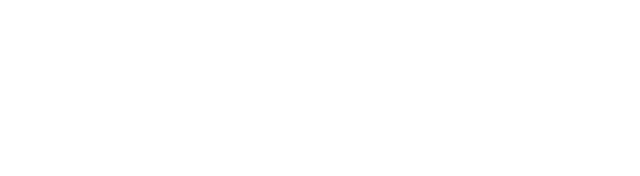
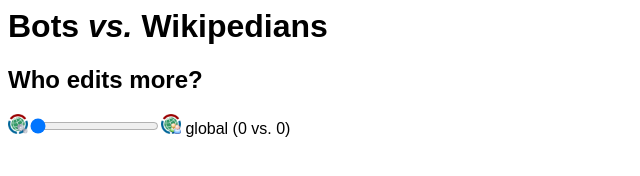
Before and after one commit to tomayac/wikipedia-edits-server-sent-events, a website: page client/index.html in a window 1280 px wide. Shown: the whole page, without its empty margins (0-640 px from the left). Drawn offline with Linux system fonts and the light colour scheme.

Commit message:
Added client-side testing app that consumes SSEs.

```diff
--- a/client/index.html
+++ b/client/index.html
@@ -1,7 +1,11 @@
 <html>
   <head>
+    <title>Bots vs. Wikipedians</title>
+    <link href="main.css" rel="stylesheet" type="text/css"></link>
   </head>
   <body>
+    <h1>Bots <i>vs.</i> Wikipedians</h1>
+    <h2>Who edits more?</h2>
     <script src="wikipedia-edits-sses.js"></script>
   </body>
 </html>
--- /dev/null
+++ b/client/main.css
@@ -0,0 +1,8 @@
+body {
+  font-family: sans-serif;
+  font-size: 12pt;
+}
+
+img {
+  height: 20px;
+}
--- a/client/wikipedia-edits-sses.js
+++ b/client/wikipedia-edits-sses.js
@@ -1,6 +1,74 @@
-var source = new EventSource('http://localhost:8080');
+(function() {
 
-source.addEventListener('message', function(e) {
-  var data = JSON.parse(e.data);
-  document.body.innerHTML += data.language + ':' + data.article + '<br>';
-}, false);
+  var ranges = [];
+  var botsVsWikipedians = {};
+
+  var createStatsPane = function(language, bots, wikipedians) {
+    var div = document.createElement('div');
+    var botsImg = document.createElement('img');
+    botsImg.src = 'machine.png';
+    div.appendChild(botsImg);
+    var range = document.createElement('input');
+    range.type = 'range';
+    div.appendChild(range);
+    range.id = language + '-range';
+    var wikipediansImg = document.createElement('img');
+    wikipediansImg.src = 'man.png';
+    div.appendChild(wikipediansImg);
+    var lang = document.createElement('span');
+    lang.innerHTML = ' ' + language;
+    div.appendChild(lang);
+    var label = document.createElement('label');
+    label.setAttribute('for', '#' + language + '-range');
+    label.id = language + '-label';
+    label.innerHTML = ' (' + bots + ' vs. ' + wikipedians + ')';
+    div.appendChild(label);
+    var fragment = document.createDocumentFragment();
+    fragment.appendChild(div);
+    return fragment;
+  };
+
+  setInterval(function() {
+    var globalBots = 0;
+    var globalWikipedians = 0;
+
+    var updateStats = function(language, bots, wikipedians) {
+      var range = document.querySelector('#' + language + '-range');
+      range.max = bots + wikipedians;
+      range.value = range.max - bots;
+      var label = document.querySelector('#' + language + '-label');
+      label.innerHTML = ' (' + bots + ' vs. ' + wikipedians + ')';
+    };
+
+    ranges.forEach(function(language) {
+      var stats = botsVsWikipedians[language];
+      updateStats(language, stats.bots, stats.wikipedians);
+      globalBots += stats.bots;
+      globalWikipedians += stats.wikipedians;
+    });
+    updateStats('global', globalBots, globalWikipedians);
+  }, 1000);
+
+  document.body.appendChild(createStatsPane('global', 0, 0));
+
+  var source = new EventSource('http://localhost:8080');
+  source.addEventListener('message', function(e) {
+    var data = JSON.parse(e.data);
+    if (!document.querySelector('#' + data.language + '-range')) {
+      ranges.push(data.language);
+      botsVsWikipedians[data.language] = {
+        bots: data.isBot ? 1 : 0,
+        wikipedians: data.isBot ? 0 : 1
+      }
+      var stats = botsVsWikipedians[data.language];
+      document.body.appendChild(createStatsPane(
+          data.language, stats.bots, stats.wikipedians));
+    }
+    if (data.isBot) {
+      botsVsWikipedians[data.language].bots += 1;
+    } else {
+      botsVsWikipedians[data.language].wikipedians += 1;
+    }
+  }, false);
+
+})();
```
Also changed, not shown: server.js (+26 -16 lines), client/machine.png (added), client/man.png (added).
